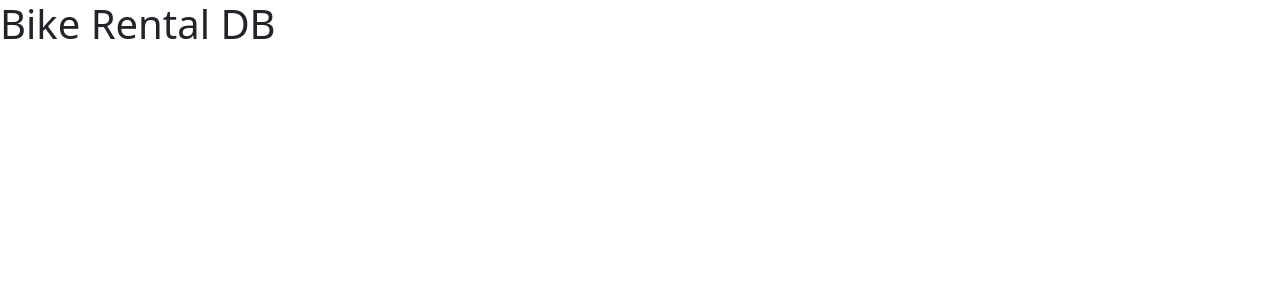
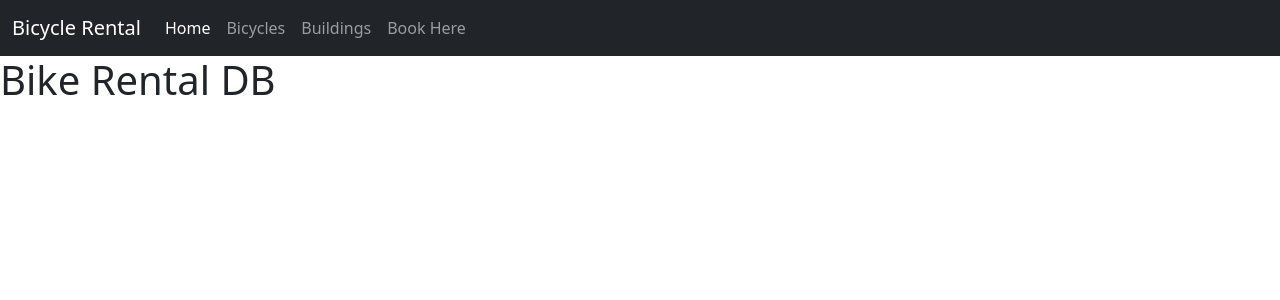
Before and after one commit to karank85/bike-rental-system, a Python web app: template templates/index.html in a window 1280 px wide. Shown: the top 300 px of the page. Run offline with Jinja, Linux system fonts and the light colour scheme; the template is opened without the code that fills it, so the values that code supplies are empty.

Commit message:
Added NavBar

```diff
--- a/templates/base.html
+++ b/templates/base.html
@@ -7,6 +7,8 @@
     <link href="https://cdn.jsdelivr.net/npm/bootstrap@5.2.3/dist/css/bootstrap.min.css" rel="stylesheet" integrity="sha384-rbsA2VBKQhggwzxH7pPCaAqO46MgnOM80zW1RWuH61DGLwZJEdK2Kadq2F9CUG65" crossorigin="anonymous">
   </head>
   <body>
+    {% include 'navbar.html' %}
+
     {% block content %}
     {% endblock %}
     <script src="https://cdn.jsdelivr.net/npm/bootstrap@5.2.3/dist/js/bootstrap.bundle.min.js" integrity="sha384-kenU1KFdBIe4zVF0s0G1M5b4hcpxyD9F7jL+jjXkk+Q2h455rYXK/7HAuoJl+0I4" crossorigin="anonymous"></script>
--- /dev/null
+++ b/templates/navbar.html
@@ -0,0 +1,17 @@
+<nav class="navbar navbar-expand-lg navbar-dark bg-dark sticky-top">
+    <div class="container-fluid">
+      <a class="navbar-brand" href="#">Bicycle Rental</a>
+      <button class="navbar-toggler" type="button" data-bs-toggle="collapse" data-bs-target="#navbarNavAltMarkup" aria-controls="navbarNavAltMarkup" aria-expanded="false" aria-label="Toggle navigation">
+        <span class="navbar-toggler-icon"></span>
+      </button>
+      <div class="collapse navbar-collapse" id="navbarNavAltMarkup">
+        <div class="navbar-nav">
+          <a class="nav-link active" aria-current="page" href="#">Home</a>
+          <a class="nav-link" href="#">Bicycles</a>
+          <a class="nav-link" href="#">Buildings</a>
+          <a class="nav-link" href="#">Book Here</a>
+          <!--Search Bar/Dropdown/Disabled Buttons-->
+        </div>
+      </div>
+    </div>
+  </nav>
```
